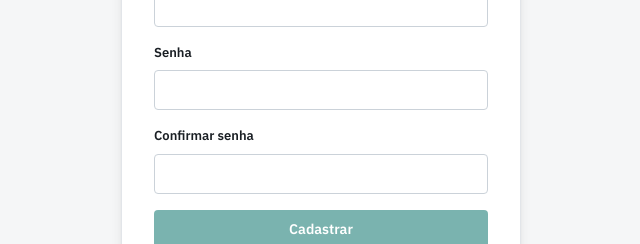
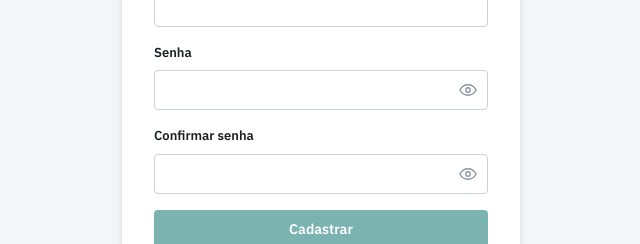
Before and after one commit to Gabriel-Saint/fleet-manager, an Angular app: page /cadastro in a window 1280 px wide. Shown: the part 293-537 px from the top of the page, without its empty margins (319-959 px from the left). Built offline with nearby package versions, Linux system fonts and the light colour scheme.

Commit message:
feat: botao mostrar/ocultar senha no login e cadastro

```diff
--- a/src/app/components/cadastro/cadastro.html
+++ b/src/app/components/cadastro/cadastro.html
@@ -43,7 +43,16 @@
 
         <div class="field" [class.is-invalid]="form.get('senha')?.invalid && form.get('senha')?.touched">
           <label for="senha" class="field__label">Senha</label>
-          <input id="senha" type="password" autocomplete="new-password" formControlName="senha" class="field__control" />
+          <div class="field__input-wrap">
+            <input id="senha" [type]="mostrarSenha() ? 'text' : 'password'" autocomplete="new-password" formControlName="senha" class="field__control" />
+            <button type="button" class="field__toggle" (click)="alternarSenha()" [attr.aria-label]="mostrarSenha() ? 'Ocultar senha' : 'Mostrar senha'">
+              @if (mostrarSenha()) {
+                <svg viewBox="0 0 24 24" fill="none" stroke="currentColor" stroke-width="1.75" stroke-linecap="round" stroke-linejoin="round"><path d="M17.94 17.94A10.07 10.07 0 0 1 12 20c-7 0-11-8-11-8a18.45 18.45 0 0 1 5.06-5.94M9.9 4.24A9.12 9.12 0 0 1 12 4c7 0 11 8 11 8a18.5 18.5 0 0 1-2.16 3.19m-6.72-1.07a3 3 0 1 1-4.24-4.24"/><line x1="1" y1="1" x2="23" y2="23"/></svg>
+              } @else {
+                <svg viewBox="0 0 24 24" fill="none" stroke="currentColor" stroke-width="1.75" stroke-linecap="round" stroke-linejoin="round"><path d="M1 12s4-7 11-7 11 7 11 7-4 7-11 7-11-7-11-7z"/><circle cx="12" cy="12" r="3"/></svg>
+              }
+            </button>
+          </div>
           @if (form.get('senha')?.invalid && form.get('senha')?.touched) {
             <span class="field__error" role="alert">Senha deve ter no mínimo 6 caracteres</span>
           }
@@ -51,7 +60,16 @@
 
         <div class="field" [class.is-invalid]="form.hasError('camposIguais') && form.get('confirmarSenha')?.touched">
           <label for="confirmarSenha" class="field__label">Confirmar senha</label>
-          <input id="confirmarSenha" type="password" autocomplete="new-password" formControlName="confirmarSenha" class="field__control" />
+          <div class="field__input-wrap">
+            <input id="confirmarSenha" [type]="mostrarConfirmar() ? 'text' : 'password'" autocomplete="new-password" formControlName="confirmarSenha" class="field__control" />
+            <button type="button" class="field__toggle" (click)="alternarConfirmar()" [attr.aria-label]="mostrarConfirmar() ? 'Ocultar senha' : 'Mostrar senha'">
+              @if (mostrarConfirmar()) {
+                <svg viewBox="0 0 24 24" fill="none" stroke="currentColor" stroke-width="1.75" stroke-linecap="round" stroke-linejoin="round"><path d="M17.94 17.94A10.07 10.07 0 0 1 12 20c-7 0-11-8-11-8a18.45 18.45 0 0 1 5.06-5.94M9.9 4.24A9.12 9.12 0 0 1 12 4c7 0 11 8 11 8a18.5 18.5 0 0 1-2.16 3.19m-6.72-1.07a3 3 0 1 1-4.24-4.24"/><line x1="1" y1="1" x2="23" y2="23"/></svg>
+              } @else {
+                <svg viewBox="0 0 24 24" fill="none" stroke="currentColor" stroke-width="1.75" stroke-linecap="round" stroke-linejoin="round"><path d="M1 12s4-7 11-7 11 7 11 7-4 7-11 7-11-7-11-7z"/><circle cx="12" cy="12" r="3"/></svg>
+              }
+            </button>
+          </div>
           @if (form.hasError('camposIguais') && form.get('confirmarSenha')?.touched) {
             <span class="field__error" role="alert">As senhas não conferem</span>
           }
--- a/src/app/components/cadastro/cadastro.ts
+++ b/src/app/components/cadastro/cadastro.ts
@@ -17,6 +17,16 @@ export class Cadastro {
   protected readonly erro = signal('')
   protected readonly sucesso = signal(false)
   protected readonly salvando = signal(false)
+  protected readonly mostrarSenha = signal(false)
+  protected readonly mostrarConfirmar = signal(false)
+
+  protected alternarSenha(): void {
+    this.mostrarSenha.update(v => !v)
+  }
+
+  protected alternarConfirmar(): void {
+    this.mostrarConfirmar.update(v => !v)
+  }
 
   protected readonly form = new FormGroup({
     email: new FormControl('', [Validators.required, Validators.email]),
--- a/src/app/components/login/login.html
+++ b/src/app/components/login/login.html
@@ -24,7 +24,16 @@
 
       <div class="field" [class.is-invalid]="form.get('senha')?.invalid && form.get('senha')?.touched">
         <label for="senha" class="field__label">Senha</label>
-        <input id="senha" type="password" autocomplete="current-password" formControlName="senha" class="field__control" />
+        <div class="field__input-wrap">
+          <input id="senha" [type]="mostrarSenha() ? 'text' : 'password'" autocomplete="current-password" formControlName="senha" class="field__control" />
+          <button type="button" class="field__toggle" (click)="alternarSenha()" [attr.aria-label]="mostrarSenha() ? 'Ocultar senha' : 'Mostrar senha'">
+            @if (mostrarSenha()) {
+              <svg viewBox="0 0 24 24" fill="none" stroke="currentColor" stroke-width="1.75" stroke-linecap="round" stroke-linejoin="round"><path d="M17.94 17.94A10.07 10.07 0 0 1 12 20c-7 0-11-8-11-8a18.45 18.45 0 0 1 5.06-5.94M9.9 4.24A9.12 9.12 0 0 1 12 4c7 0 11 8 11 8a18.5 18.5 0 0 1-2.16 3.19m-6.72-1.07a3 3 0 1 1-4.24-4.24"/><line x1="1" y1="1" x2="23" y2="23"/></svg>
+            } @else {
+              <svg viewBox="0 0 24 24" fill="none" stroke="currentColor" stroke-width="1.75" stroke-linecap="round" stroke-linejoin="round"><path d="M1 12s4-7 11-7 11 7 11 7-4 7-11 7-11-7-11-7z"/><circle cx="12" cy="12" r="3"/></svg>
+            }
+          </button>
+        </div>
         @if (form.get('senha')?.invalid && form.get('senha')?.touched) {
           <span class="field__error" role="alert">Senha deve ter no mínimo 6 caracteres</span>
         }
--- a/src/app/components/login/login.ts
+++ b/src/app/components/login/login.ts
@@ -15,6 +15,11 @@ export class Login {
   private router = inject(Router)
 
   protected readonly erro = signal('')
+  protected readonly mostrarSenha = signal(false)
+
+  protected alternarSenha(): void {
+    this.mostrarSenha.update(v => !v)
+  }
 
   protected readonly form = new FormGroup({
     email: new FormControl('', [Validators.required, Validators.email]),
--- a/src/styles.scss
+++ b/src/styles.scss
@@ -213,6 +213,31 @@ a:hover { text-decoration: underline; }
 .field.is-invalid .field__control:focus,
 .input.is-invalid:focus { box-shadow: var(--focus-ring-danger); }
 
+/* Campo de senha com botão "olho" (mostrar/ocultar) */
+.field__input-wrap {
+  position: relative;
+  display: flex;
+}
+.field__input-wrap .field__control {
+  padding-right: 40px; /* espaço pro botão não cobrir o texto */
+}
+.field__toggle {
+  position: absolute;
+  top: 0;
+  right: 0;
+  height: 100%;
+  width: 40px;
+  display: inline-flex;
+  align-items: center;
+  justify-content: center;
+  border: 0;
+  background: none;
+  color: var(--text-subtle);
+  transition: color 0.12s ease;
+}
+.field__toggle:hover { color: var(--text-muted); }
+.field__toggle svg { width: 18px; height: 18px; }
+
 /* Mensagem de erro inline */
 .field__error,
 .form-error {
```
